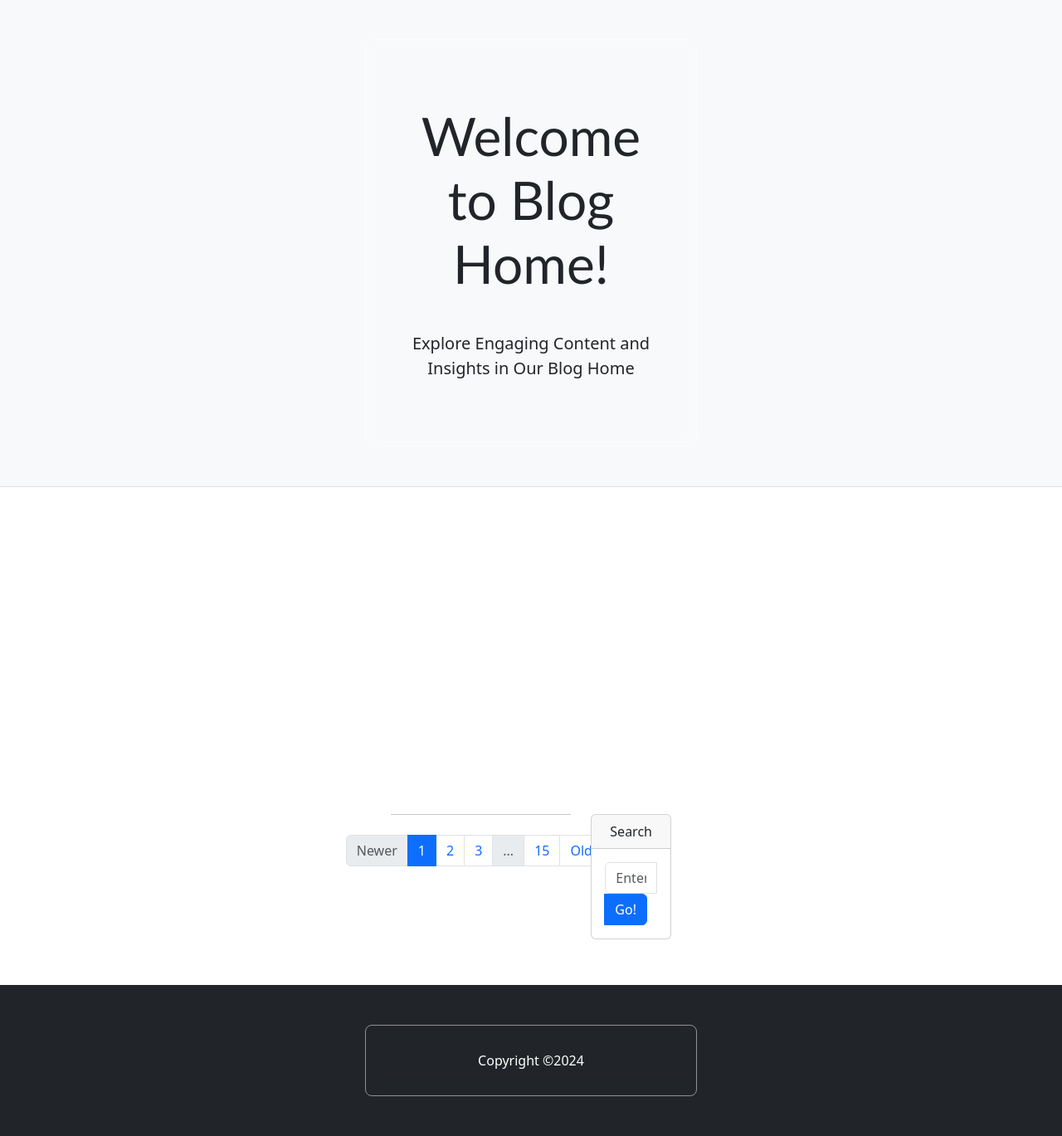
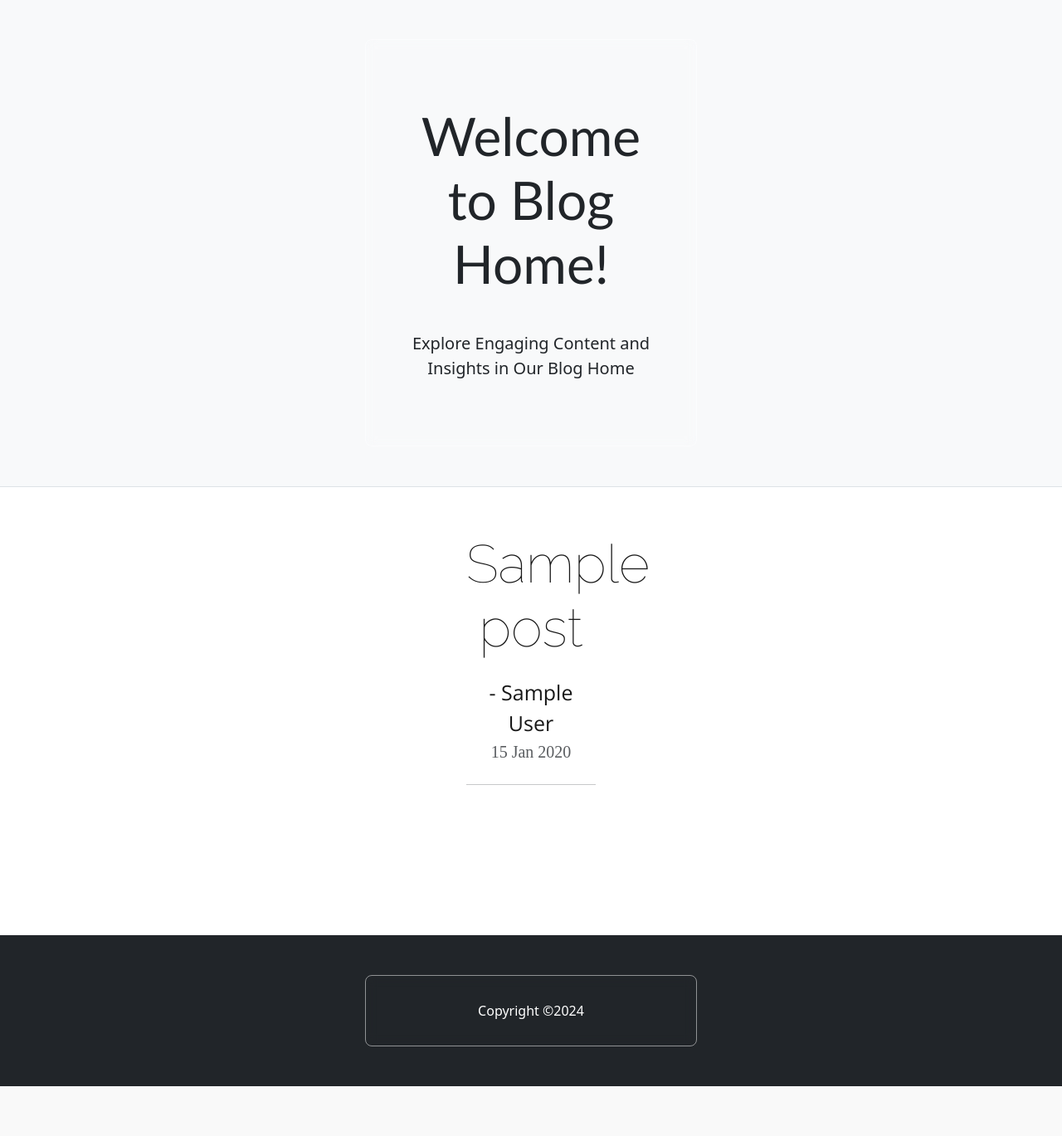
Before and after one commit to IxAntho/Blog-Web-App, a Node server app: template views/index.ejs in a window 1280 px wide. Shown: the part 143-1512 px from the top of the page at 83% size. After the commit the page ends 1452 px from the top, so only its background shows below. Run offline with Node 20, Linux system fonts and the light colour scheme; the template is opened without the code that fills it: most values are stand-ins (such as "Sample title", 1, 10 or a date in 2020); some libraries are stand-ins or nearby versions; some web fonts are replaced.

Commit message:
Modal logic left

```diff
--- a/index.js
+++ b/index.js
@@ -6,10 +6,6 @@ const port = 3000;
 app.use(express.static("public"));
 
 app.use(bodyParser.urlencoded({ extended: true }));
-
-app.get("/", (req, res) => {
-  res.render("index.ejs");
-});
 
 app.get("/about", (req, res) => {
   res.render("about.ejs");
@@ -20,11 +16,13 @@ app.get("/newPost", (req, res) => {
 });
 
 // Post request for new posts
+// Array to store posts
+let posts = [];
+
 app.post("/submit", (req, res) => {
+  try {
     // Create a new Date object
     const currentDate = new Date();
-
-  // Array of month names
     const monthNames = [
       "January",
       "February",
@@ -39,14 +37,88 @@ app.post("/submit", (req, res) => {
       "November",
       "December",
     ];
-
-  // Get the month, day, and year
     const month = monthNames[currentDate.getMonth()];
     const day = currentDate.getDate();
     const year = currentDate.getFullYear();
+    const formattedDate = month + " " + day + ", " + year;
 
-  // Format the date
-  const formattedDate = month + " " + day + ", " + year;
+    // Get post data from request body
+    const title = req.body.postTitle;
+    const text = req.body.postText;
+    const author = req.body.postAuthor;
+
+    // Construct post object
+    const newPost = {
+      title: title,
+      author: author,
+      date: formattedDate,
+      text: text,
+    };
+
+    // Add the new post object to the beginning of the posts array
+    posts.unshift(newPost);
+
+    console.log("Post submitted successfully");
+    res.redirect("/"); // Redirect back to the home page
+  } catch (err) {
+    console.error("Error submitting post:", err);
+    res.status(500).send("Error submitting post");
+  }
+});
+
+// app.post("/submit", (req, res) => {
+//   try {
+//     // Create a new Date object
+//     const currentDate = new Date();
+//     const monthNames = [
+//       "January",
+//       "February",
+//       "March",
+//       "April",
+//       "May",
+//       "June",
+//       "July",
+//       "August",
+//       "September",
+//       "October",
+//       "November",
+//       "December",
+//     ];
+//     const month = monthNames[currentDate.getMonth()];
+//     const day = currentDate.getDate();
+//     const year = currentDate.getFullYear();
+//     const formattedDate = month + " " + day + ", " + year;
+
+//     // Get post data from request body
+//     const title = req.body.postTitle;
+//     const text = req.body.postText;
+//     const author = req.body.postAuthor;
+
+//     // Construct post HTML
+//     const postHtml = `
+//       <div class="post-preview">
+//         <div class="post__link">
+//           <h2 class="post-title post__title">${title}</h2>
+//           <p class="post__author">- ${author}</p>
+//           <div class="small text-muted post__date">${formattedDate}</div>
+//         </div>
+//       </div>
+//       <hr class="my-4">
+//     `;
+
+//     // Add the new post to the beginning of the posts array
+//     posts.unshift(postHtml);
+
+//     console.log("Post submitted successfully");
+//     res.redirect("/"); // Redirect back to the home page
+//   } catch (err) {
+//     console.error("Error submitting post:", err);
+//     res.status(500).send("Error submitting post");
+//   }
+// });
+
+app.get("/", (req, res) => {
+  res.render("index.ejs", { posts });
 });
 
 app.listen(port, () => {
--- a/views/index.ejs
+++ b/views/index.ejs
@@ -20,75 +20,71 @@
     </div>
   </div>
 </header>
-<div class="container" style="margin-top: 363px">
-  <div class="row">
-    <!-- Blog entries-->
-    <div class="col-lg-8">
-      <!-- Featured blog post-->
 
-      <!-- Nested row for non-featured blog posts-->
-      <div class="row">
-        <div class="col-lg-6">
-          <!-- Blog post-->
+<div class="container px-4 px-lg-5">
+  <div class="row gx-4 gx-lg-5 justify-content-center">
+    <div class="col-md-10 col-lg-8 col-xl-7" style="margin-bottom: 36%">
+      <% posts.forEach(post => { %>
+        <div class="post" onclick="displayPostModal('<%= post.title %>', '<%= post.author %>', '<%= post.date %>', '<%= post.text %>')">
+          <h2 class="post-title post__title"><%= post.title %></h2>
+          <p class="post__author">- <%= post.author %></p>
+          <div class="small text-muted post__date"><%= post.date %></div>
         </div>
-        <template>
-          <div class="col-lg-6">
-            <!-- Blog post-->
-          </div>
-        </template>
-      </div>
-      <!-- Pagination-->
-      <nav aria-label="Pagination">
-        <hr class="my-0" />
-        <ul class="pagination justify-content-center my-4">
-          <li class="page-item disabled">
-            <a class="page-link" href="#" tabindex="-1" aria-disabled="true"
-              >Newer</a
-            >
-          </li>
-          <li class="page-item active" aria-current="page">
-            <a class="page-link" href="#!">1</a>
-          </li>
-          <li class="page-item"><a class="page-link" href="#!">2</a></li>
-          <li class="page-item"><a class="page-link" href="#!">3</a></li>
-          <li class="page-item disabled">
-            <a class="page-link" href="#!">...</a>
-          </li>
-          <li class="page-item"><a class="page-link" href="#!">15</a></li>
-          <li class="page-item"><a class="page-link" href="#!">Older</a></li>
-        </ul>
-      </nav>
-    </div>
-    <!-- Side widgets-->
-    <div class="col-lg-4">
-      <!-- Search widget-->
-      <div class="card mb-4">
-        <div class="card-header">Search</div>
-        <div class="card-body">
-          <div class="input-group">
-            <input
-              class="form-control"
-              type="text"
-              placeholder="Enter search term..."
-              aria-label="Enter search term..."
-              aria-describedby="button-search"
-            />
-            <button class="btn btn-primary" id="button-search" type="button">
-              Go!
-            </button>
-          </div>
-        </div>
-      </div>
-      <!-- Side widget
-      <div class="card mb-4">
-        <div class="card-header">Side Widget</div>
-        <div class="card-body">
-          You can put anything you want inside of these side widgets. They are
-          easy to use, and feature the Bootstrap 5 card component!
-        </div>
-      </div> -->
+        <hr class="my-4">
+      <% }); %>
     </div>
   </div>
 </div>
 
+<!-- Button to trigger the modal
+<button type="button" class="btn btn-primary" data-toggle="modal" data-target="#exampleModal">
+  Open Modal
+</button> -->
+
+<!-- Modal -->
+<div class="modal fade" id="exampleModal" tabindex="-1" role="dialog" aria-labelledby="exampleModalLabel" aria-hidden="true">
+  <div class="modal-dialog" role="document">
+    <div class="modal-content">
+      <div class="modal-header">
+        <h5 class="modal-title" id="exampleModalLabel">Modal Title</h5>
+        <button type="button" class="close" data-dismiss="modal" aria-label="Close">
+          <span aria-hidden="true">&times;</span>
+        </button>
+      </div>
+      <div class="modal-body">
+        <p><strong>Author:</strong> John Doe</p>
+        <p><strong>Date:</strong> February 14, 2024</p>
+        <p>Lorem ipsum dolor sit amet, consectetur adipiscing elit. Nullam efficitur accumsan quam, sit amet ultricies urna consectetur a. Mauris a urna sit amet nisl euismod congue vel ut enim. Ut ac lorem odio. Vestibulum ante ipsum primis in faucibus orci luctus et ultrices posuere cubilia Curae; Vivamus ac nisi non justo semper blandit. Fusce id turpis dolor. Curabitur gravida dapibus tortor, non feugiat libero auctor eget. Sed vel orci non velit hendrerit accumsan. Proin nec ligula eu nunc semper vestibulum. Ut ut purus et urna facilisis eleifend. Proin ullamcorper posuere justo, sed viverra mi molestie eget.</p>
+      </div>
+      <div class="modal-footer">
+        <button type="button" class="btn btn-secondary" data-dismiss="modal">Close</button>
+        <!-- You can add additional buttons here if needed -->
+      </div>
+    </div>
+  </div>
+</div>
+
+<!-- Bootstrap JS and dependencies -->
+
+
 <%- include("partials/footer.ejs") %>
+  <script src="https://cdn.jsdelivr.net/npm/bootstrap@5.2.3/dist/js/bootstrap.bundle.min.js"></script>
+  <script src="https://code.jquery.com/jquery-3.5.1.slim.min.js"></script>
+  <script src="https://cdn.jsdelivr.net/npm/@popperjs/core@2.5.3/dist/umd/popper.min.js"></script>
+  <script src="https://stackpath.bootstrapcdn.com/bootstrap/4.5.2/js/bootstrap.min.js"></script>
+  <script>
+    function displayPostModal(title, author, date, text) {
+      // Set modal content with the retrieved post data
+      console.log("click")
+      document.querySelector('.modal-title').textContent = title;
+      document.querySelector('.modal-body').innerHTML = `
+        <p><strong>Author:</strong> ${author}</p>
+        <p><strong>Date:</strong> ${date}</p>
+        <p>${text}</p>
+      `;
+      // Show the modal
+      $('#postModal').modal('show');
+    }
+  </script>
+  <script src="js/scripts.js"></script>
+</body>
--- a/views/partials/footer.ejs
+++ b/views/partials/footer.ejs
@@ -3,6 +3,3 @@
       <p class="m-0 text-center text-white">Copyright ©<%= new Date().getFullYear() %></p>
     </div>
   </footer>
-  <script src="https://cdn.jsdelivr.net/npm/bootstrap@5.2.3/dist/js/bootstrap.bundle.min.js"></script>
-  <script src="js/scripts.js"></script>
-</body>
--- a/views/partials/header.ejs
+++ b/views/partials/header.ejs
@@ -99,6 +99,36 @@
         border-color: #fff;
         background: rgba(255, 255, 255, 0.15);
       }
+
+      .post__link {
+        text-decoration: none;
+      }
+
+      .post__title {
+        font-family: "Raleway", "Open Sans", Arial, Helvetica, sans-serif;
+        font-weight: 200;
+        font-size: clamp(34px, 5vw, 84px);
+        color: #171717;
+        transition: color 0.35s ease-in-out, transform 0.35s ease-in-out;
+        &:hover {
+          color: #005b96;
+          transform: scale(1.1);
+          cursor: pointer;
+        }
+      }
+
+      .post__author {
+        font-family: "Open Sans", Arial, Helvetica, sans-serif;;
+        font-size: 25px;
+        color: #171717;
+        margin: 0;
+      }
+
+      .post__date {
+        font-family: "Noto Serif Japanese";
+        font-weight: 300;
+        font-size: 20px;
+      }
     </style>
   </head>
   <body class="page">
```
Also changed, not shown: views/newPost.ejs (+13 -3 lines). Lines whose indentation alone changed are shown as unchanged.
